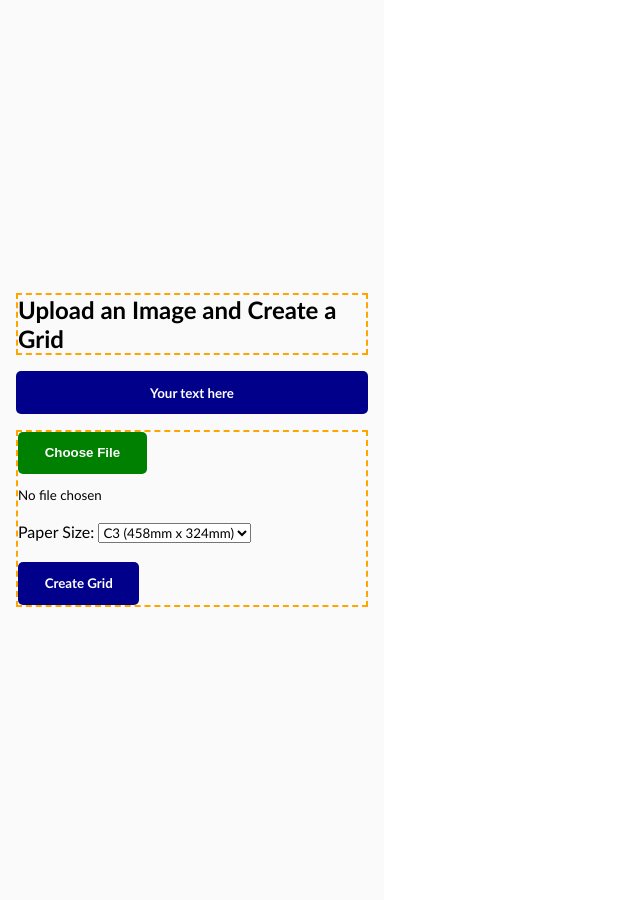
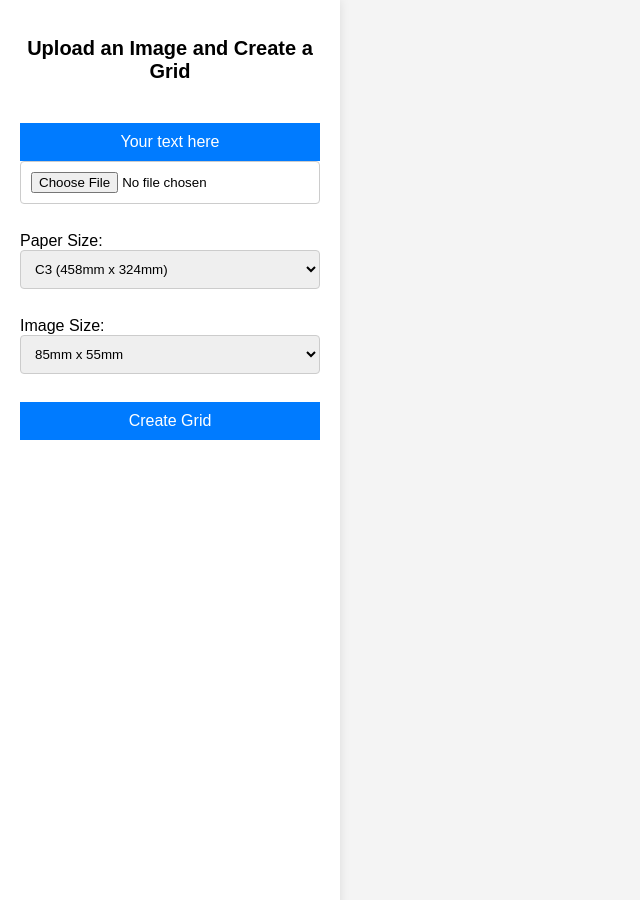
Before and after one commit to GiorgosSarakatsanos/image_grid_app, a Flask app: page / in a window 1280 px wide. Shown: the whole page, without its empty margins (0-640 px from the left). Run offline with Flask 3, Linux system fonts and the light colour scheme.

Commit message:
Not the real size in print

```diff
--- a/app.py
+++ b/app.py
@@ -1,7 +1,7 @@
 import os
 from flask import Flask, render_template, request, jsonify, url_for
 from PIL import Image
-from reportlab.lib.pagesizes import landscape
+from reportlab.lib.pagesizes import A4, A3, landscape
 from reportlab.pdfgen import canvas
 from io import BytesIO
 
@@ -13,8 +13,8 @@ os.makedirs(app.config['UPLOAD_FOLDER'], exist_ok=True)
 
 paper_sizes = {
     'C3': (458, 324),
-    'A3': (420, 297),
-    'A4': (297, 210)
+    'A3': A3,
+    'A4': A4
 }
 
 @app.route('/', methods=['GET', 'POST'])
@@ -29,10 +29,16 @@ def index():
             paper_type = request.form.get('paper_type', 'A4')
             user_width = int(request.form.get('user_width', 500))
             user_height = int(request.form.get('user_height', 1000))
+            image_size = request.form.get('image_size', '85x55')
 
             # Determine paper dimensions
             if paper_type in paper_sizes:
-                paper_width, paper_height = paper_sizes[paper_type]
+                if paper_type == 'A3':
+                    paper_width, paper_height = landscape(A3)
+                elif paper_type == 'A4':
+                    paper_width, paper_height = A4
+                else:
+                    paper_width, paper_height = paper_sizes[paper_type]
             else:
                 paper_width = min(user_width, 500)
                 paper_height = min(user_height, 1000)
@@ -45,14 +51,14 @@ def index():
             available_height = paper_height - top_margin - bottom_margin
             available_width = paper_width - left_margin - right_margin
 
-            # Open the image and get its dimensions
-            image = Image.open(filepath)
-            img_width, img_height = image.size
-
-            # Convert image dimensions from pixels to mm
-            dpi = 300  # assuming image resolution is 300 dpi
-            img_width_mm = img_width / dpi * 25.4
-            img_height_mm = img_height / dpi * 25.4
+            # Determine image dimensions based on selected size
+            if image_size == '85x55':
+                img_width_mm, img_height_mm = 85, 55
+            elif image_size == '120x95':
+                img_width_mm, img_height_mm = 120, 95
+            else:
+                img_width_mm = float(request.form.get('custom_img_width'))
+                img_height_mm = float(request.form.get('custom_img_height'))
 
             # Calculate how many images fit in the available space
             columns = int(available_width // img_width_mm)
@@ -60,7 +66,7 @@ def index():
 
             # Create a PDF with the grid
             pdf_buffer = BytesIO()
-            c = canvas.Canvas(pdf_buffer, pagesize=landscape((paper_width, paper_height)))
+            c = canvas.Canvas(pdf_buffer, pagesize=(paper_width, paper_height))
 
             for row in range(rows):
                 for col in range(columns):
--- a/static/css/style.css
+++ b/static/css/style.css
@@ -1,99 +1,92 @@
-* {
-    padding: 0px;
-    margin: 0px;
-    font-family: 'Trebuchet MS', 'Lucida Sans Unicode', 'Lucida Grande', 'Lucida Sans', Arial, sans-serif;
+body {
+    font-family: Arial, sans-serif;
+    margin: 0;
+    padding: 0;
+    background-color: #f4f4f4;
 }
 
 aside {
-    float: left;
-    background-color: #fafafa;
-    height: 100vh;
-    width: 30vw;
-    display: block;
-    box-sizing: border-box;
-    align-content: center;
-    padding: 2em 1em;
-}
-
-aside a {
-    padding: 1em;
-}
-
-.aside-container {
-    border: dashed 2px orange;
+    width: 300px;
+    background-color: #fff;
+    padding: 20px;
+    box-shadow: 0 0 10px rgba(0, 0, 0, 0.1);
+    position: fixed;
+    height: 100%;
+    overflow-y: auto;
 }
 
 .aside-wrapper {
     display: flex;
     flex-direction: column;
-    gap: 1em;
+    align-items: center;
 }
 
+.aside-container {
+    width: 100%;
+    margin-bottom: 20px;
+}
 
-input::file-selector-button {
-    display: flex;
-    flex-wrap: wrap;
-    font-weight: bolder;
-    padding: 1em 2em;
-    border: none;
-    border-radius: 5px;
-    background-color: green;
-    color: #fafafa;
-    margin-bottom: 1em;
-  }
-
-  input::file-selector-button:hover {
-    background-color: darkblue;
-  }
-
-  input::file-selector-button a {
-    line-break: anywhere;
-  }
+h1 {
+    font-size: 20px;
+    margin-bottom: 20px;
+    text-align: center;
+}
 
 button {
-    padding: 1em 2em;
+    background-color: #007bff;
+    color: #fff;
     border: none;
-    background-color: darkblue;
-    border-radius: 5px;
-    color: white;
-    font-weight: bolder;
+    padding: 10px 20px;
+    font-size: 16px;
+    cursor: pointer;
+    width: 100%;
 }
 
 button:hover {
-    background-color: green;
+    background-color: #0056b3;
 }
 
-.grid {
-    display: grid;
-    grid-template-rows: repeat(var(--rows), 1fr);
-    grid-template-columns: repeat(var(--columns), 1fr);
-    width: var(--paper-width)mm;
-    height: var(--paper-height)mm;
-    padding: 15mm 17mm 15mm 37mm;
+input[type="file"],
+select,
+input[type="number"] {
+    width: 100%;
+    padding: 10px;
+    margin-bottom: 10px;
+    border: 1px solid #ccc;
+    border-radius: 4px;
     box-sizing: border-box;
 }
-.grid .grid-item {
-    position: relative;
-    width: var(--img-width-mm)mm;
-    height: var(--img-height-mm)mm;
+
+#user_defined_dimensions,
+#custom_image_size {
+    display: none;
 }
-.grid .grid-item img {
-    width: 100%;
-    height: 100%;
-    object-fit: cover;
-}
-.grid .grid-item .number {
-    position: absolute;
-    bottom: 5px;
-    right: 5px;
-    background: rgba(255, 255, 255, 0.5);
-    padding: 2px 5px;
-    font-size: 10px;
-    border-radius: 3px;
+
+#pdf-container {
+    margin-left: 320px;
+    padding: 20px;
 }
 
 iframe {
-    min-height: 100vh;
-    width: 65vw;
-    box-sizing: border-box;
+    width: 100%;
+    height: 95vh;
+    border: none;
 }
+
+@media (max-width: 768px) {
+    aside {
+        width: 100%;
+        height: auto;
+        position: static;
+        box-shadow: none;
+    }
+
+    #pdf-container {
+        margin-left: 0;
+        padding: 10px;
+    }
+
+    iframe {
+        height: 500px;
+    }
+}
--- a/static/js/script.js
+++ b/static/js/script.js
@@ -26,3 +26,12 @@ document.getElementById('paper_type').addEventListener('change', function() {
         userDefinedDimensions.style.display = 'none';
     }
 });
+
+document.getElementById('image_size').addEventListener('change', function() {
+    const customImageSize = document.getElementById('custom_image_size');
+    if (this.value === 'custom') {
+        customImageSize.style.display = 'block';
+    } else {
+        customImageSize.style.display = 'none';
+    }
+});
--- a/templates/index.html
+++ b/templates/index.html
@@ -30,6 +30,16 @@
                         User Defined Width (mm): <input type="number" name="user_width" min="1" max="500" value="500"><br><br>
                         User Defined Height (mm): <input type="number" name="user_height" min="1" max="1000" value="1000"><br><br>
                     </div>
+                    Image Size:
+                    <select name="image_size" id="image_size" required>
+                        <option value="85x55">85mm x 55mm</option>
+                        <option value="120x95">120mm x 95mm</option>
+                        <option value="custom">Custom Size</option>
+                    </select><br><br>
+                    <div id="custom_image_size" style="display: none;">
+                        Custom Image Width (mm): <input type="number" name="custom_img_width" min="1" max="500"><br><br>
+                        Custom Image Height (mm): <input type="number" name="custom_img_height" min="1" max="500"><br><br>
+                    </div>
                     <button type="submit">Create Grid</button>
                 </form>
             </div>
```
Also changed, not shown: 1 other file.
